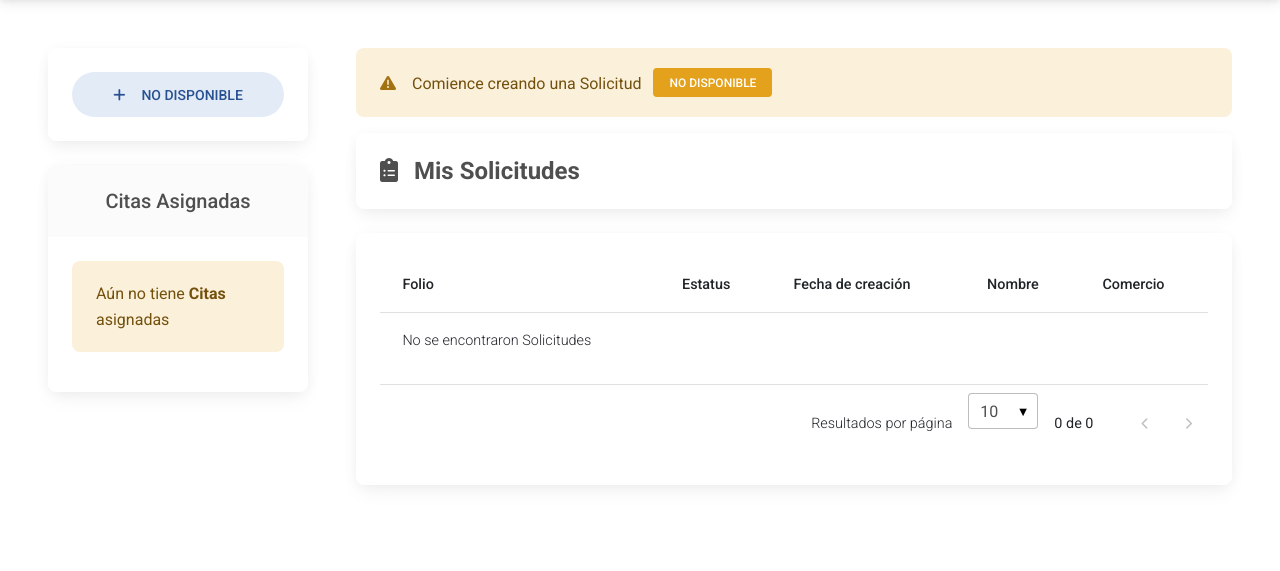
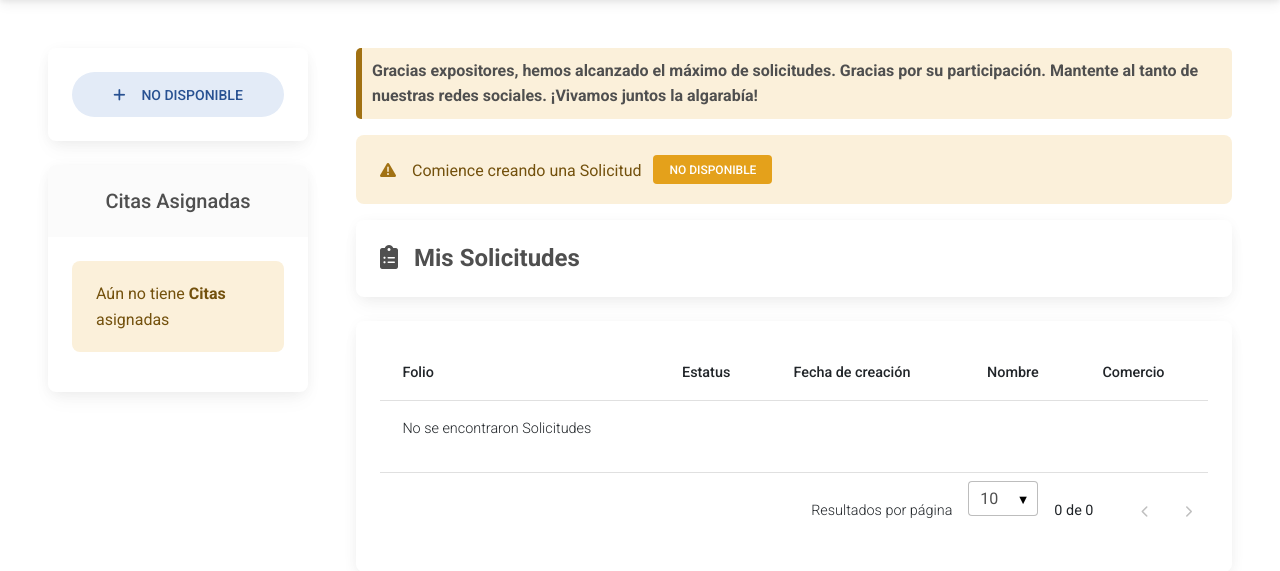
Before and after one commit to DEDC/feria, a Django app: template apps/places/templates/places/main.html in a window 1280 px wide. Shown: the part 62-633 px from the top of the page. Run offline with Django 3.2, Linux system fonts and the light colour scheme; the template is opened without the code that fills it, so the values that code supplies are empty.

Commit message:
Se agrega un mensaje de cierre de solicitudes

```diff
--- a/apps/places/templates/places/main.html
+++ b/apps/places/templates/places/main.html
@@ -5,8 +5,8 @@
     <div class="row gx-xl-5">
         <div class="col-xl-3">
             <div class="shadow-4 p-4 bg-white rounded-5 mb-4">
-                <a href="#" type="button"
-                    class="btn btn-secondary btn-rounded btn-lg w-100"><i class="fas fa-plus me-3"></i>No Disponible</a>
+                <a href="#" type="button" class="btn btn-secondary btn-rounded btn-lg w-100"><i
+                        class="fas fa-plus me-3"></i>No Disponible</a>
             </div>
             <div class="shadow-4 bg-white rounded-5 overflow-hidden d-none d-xl-block">
                 <div class="bg-light p-4 text-center">
@@ -28,9 +28,15 @@
         <div class="col-xl-9 mb-4 mb-lg-0">
             {% include 'base/validations.html' %}
             {% if not requests %}
+            <p class="note note-warning">
+                <b>
+                    Gracias expositores, hemos alcanzado el máximo de solicitudes. Gracias por su participación.
+                    Mantente al tanto de nuestras redes sociales. ¡Vivamos juntos la algarabía!
+                </b>
+            </p>
             <div class="alert" role="alert" data-mdb-color="warning">
-                <i class="fas fa-exclamation-triangle me-3"></i>Comience creando una Solicitud <a
-                    href="#" class="btn btn-sm btn-warning shadow-0 ms-2">No Disponible</a>
+                <i class="fas fa-exclamation-triangle me-3"></i>Comience creando una Solicitud <a href="#"
+                    class="btn btn-sm btn-warning shadow-0 ms-2">No Disponible</a>
             </div>
             {% endif %}
             <div
```
